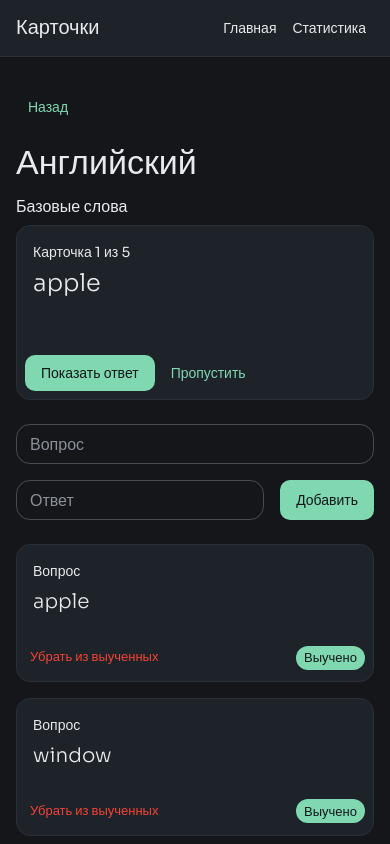
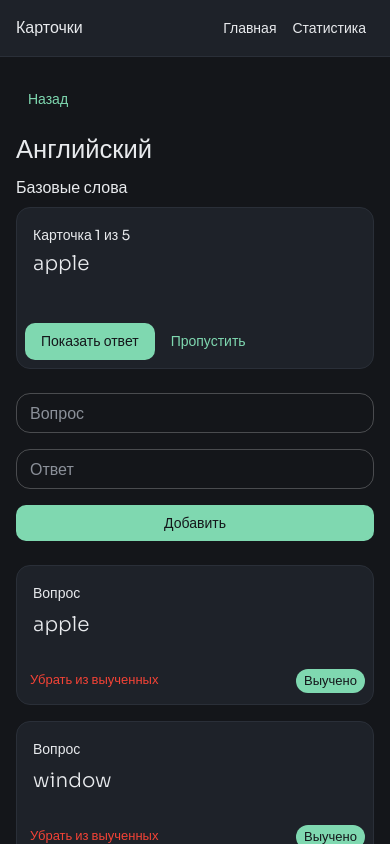
Before and after one commit to deylon999/pdf-flashcards, a React (Vite) app: page /decks/1 in a window 390 px wide. Shown: the top 844 px of the page. Built offline with nearby package versions, Linux system fonts and the light colour scheme.

Commit message:
адаптивность + типографика

```diff
--- a/src/components/CardForm.tsx
+++ b/src/components/CardForm.tsx
@@ -20,7 +20,7 @@ export function CardForm({ onAdd }: Props) {
   }
 
   return (
-    <Box component="form" onSubmit={handleSubmit} sx={{ display: 'flex', gap: 2, mb: 3, flexWrap: 'wrap' }}>
+    <Box component="form" onSubmit={handleSubmit} sx={{ display: 'flex', flexDirection: { xs: 'column', sm: 'row' }, gap: 2, mb: 3 }}>
       <TextField
         label="Вопрос"
         size="small"
--- a/src/components/Layout.tsx
+++ b/src/components/Layout.tsx
@@ -6,7 +6,7 @@ export function Layout() {
     <Box>
       <AppBar position="static" elevation={0} sx={{ bgcolor: 'background.paper', borderBottom: 1, borderColor: 'divider' }}>
         <Toolbar>
-          <Typography variant="h6" sx={{ flexGrow: 1 }}>
+          <Typography variant="h6" sx={{ flexGrow: 1, fontSize: { xs: '1rem', sm: '1.25rem' } }}>
             Карточки
           </Typography>
           <Button component={NavLink} to="/" end color="inherit" sx={{ '&.active': { color: 'primary.main' } }}>
@@ -17,7 +17,7 @@ export function Layout() {
           </Button>
         </Toolbar>
       </AppBar>
-      <Container maxWidth="md" sx={{ py: 4 }}>
+      <Container maxWidth="md" sx={{ py: { xs: 3, sm: 4 }, px: { xs: 2, sm: 3 } }}>
         <Outlet />
       </Container>
     </Box>
--- a/src/components/Trainer.tsx
+++ b/src/components/Trainer.tsx
@@ -51,12 +51,12 @@ export function Trainer({ cards }: Props) {
         <Typography variant="body2" color="text.secondary" gutterBottom>
           Карточка {index + 1} из {cards.length}
         </Typography>
-        <Typography variant="h5" sx={{ minHeight: 64 }}>
+        <Typography variant="h5" sx={{ minHeight: { xs: 48, sm: 64 } }}>
           {showAnswer ? card.answer : card.question}
         </Typography>
       </CardContent>
       <CardActions>
-        <Box sx={{ display: 'flex', gap: 1 }}>
+        <Box sx={{ display: 'flex', gap: 1, flexWrap: 'wrap' }}>
           {showAnswer ? (
             <Button variant="contained" onClick={next}>
               Дальше
--- a/src/theme.ts
+++ b/src/theme.ts
@@ -13,9 +13,18 @@ export const theme = createTheme({
     h1: { fontWeight: 300 },
     h2: { fontWeight: 300 },
     h3: { fontWeight: 300 },
-    h4: { fontWeight: 300 },
-    h5: { fontWeight: 300 },
+    h4: {
+      fontWeight: 300,
+      fontSize: '2.125rem',
+      '@media (max-width:600px)': { fontSize: '1.6rem' },
+    },
+    h5: {
+      fontWeight: 300,
+      '@media (max-width:600px)': { fontSize: '1.25rem' },
+    },
     h6: { fontWeight: 300 },
+    body1: { lineHeight: 1.7 },
+    body2: { lineHeight: 1.6 },
   },
   shape: { borderRadius: 14 },
   components: {
```
